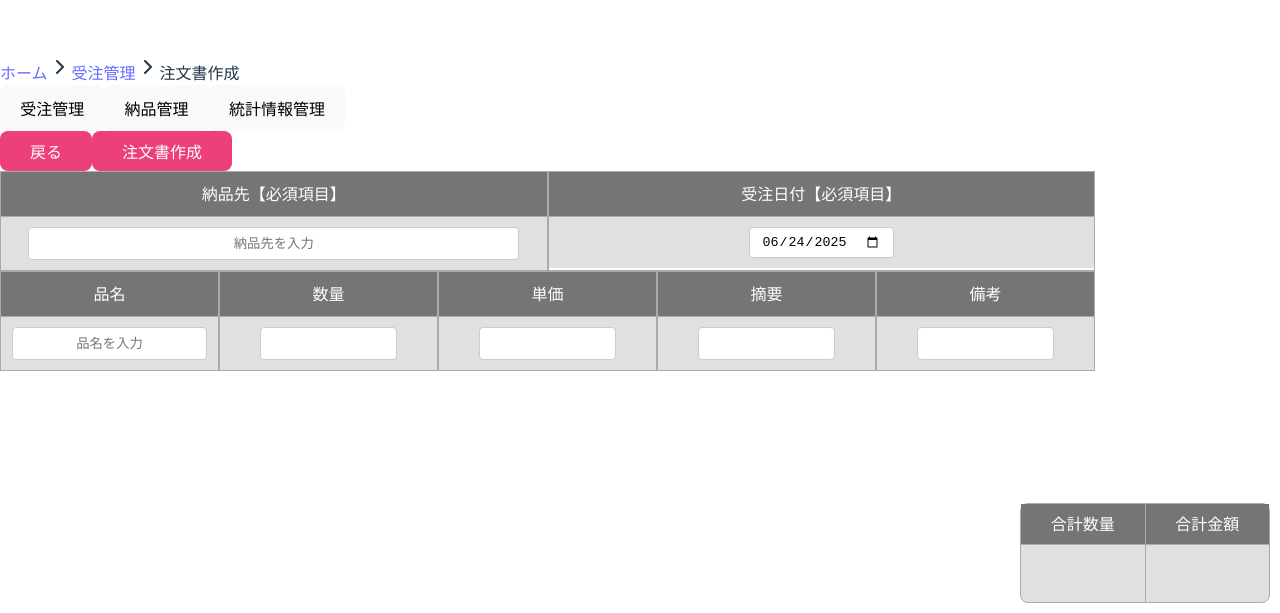
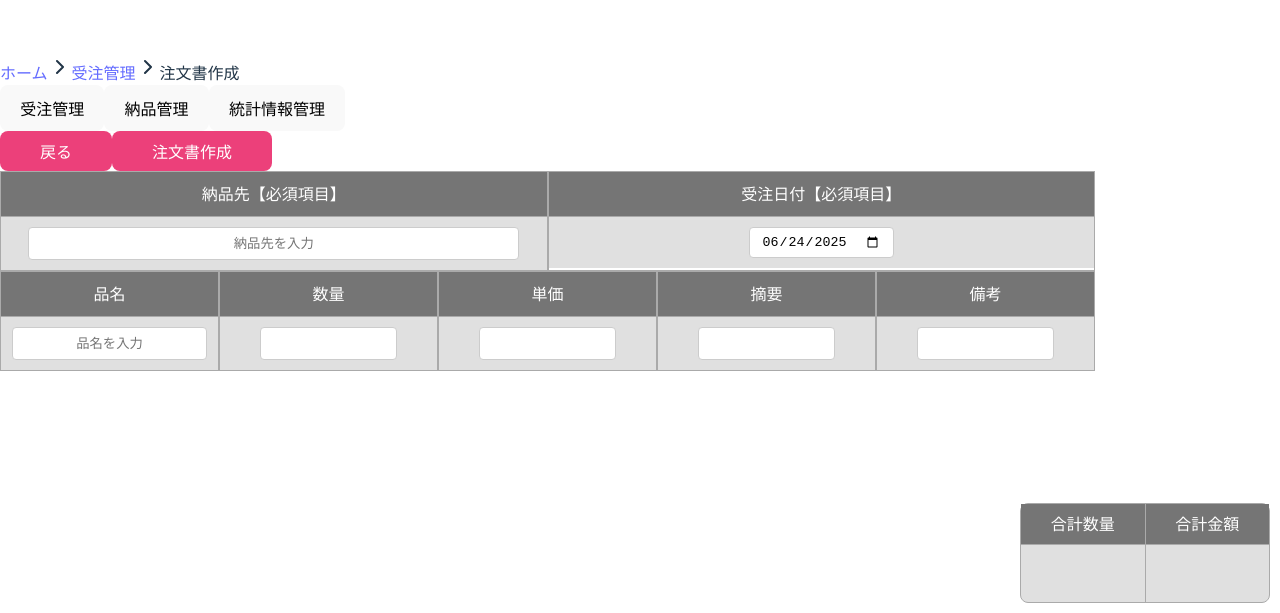
Before and after one commit to sugichan-a/SystemDev_teamD, a React (Vite) app in the folder frontend/: page /orders/create in a window 1280 px wide. Shown: the part 187-800 px from the top of the page. Built offline with nearby package versions, Linux system fonts and the light colour scheme.

Commit message:
注文作成画面修正

```diff
--- a/frontend/src/Pages/OrderCreatePage.jsx
+++ b/frontend/src/Pages/OrderCreatePage.jsx
@@ -33,7 +33,7 @@ const ActionButton = ({ label, onClick }) => (
     style={{
       backgroundColor: '#ec407a',
       color: '#fff',
-      padding: '8px 30px',
+      padding: '8px 40px',
       borderRadius: '8px',
       border: 'none',
       cursor: 'pointer',
```
